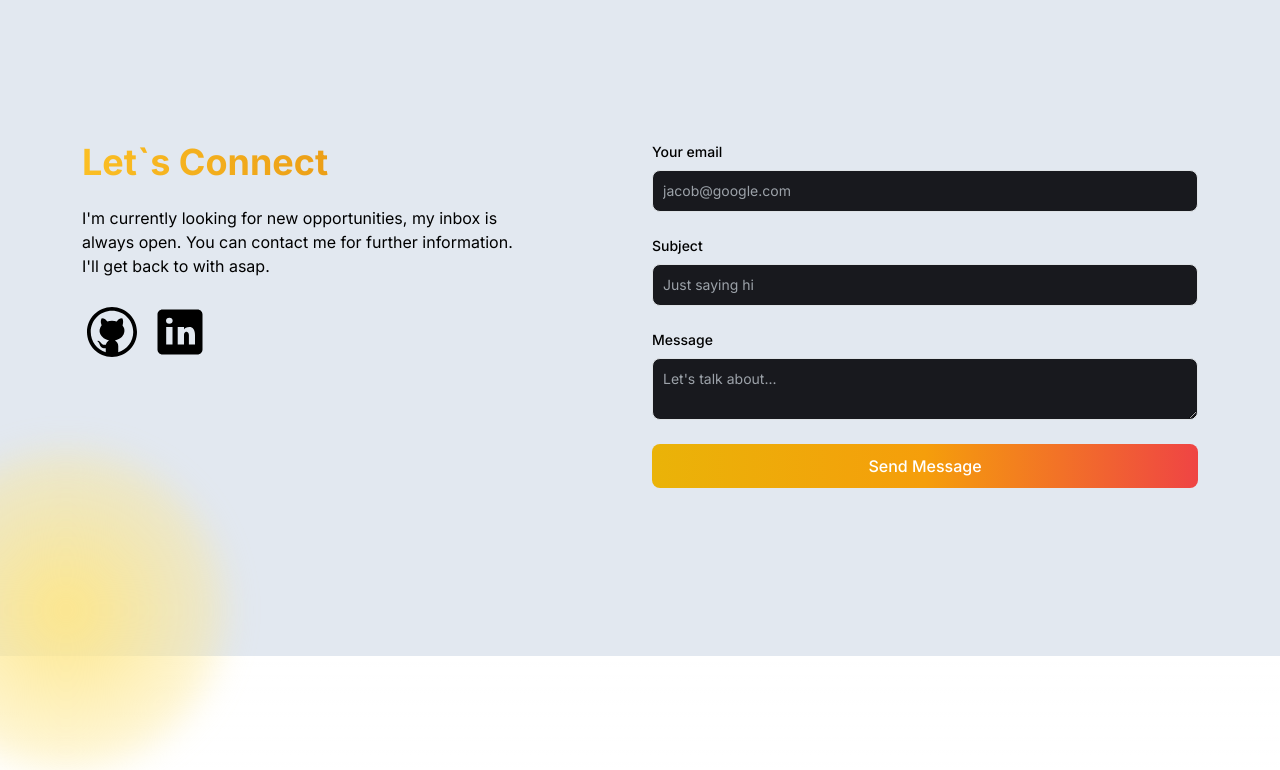
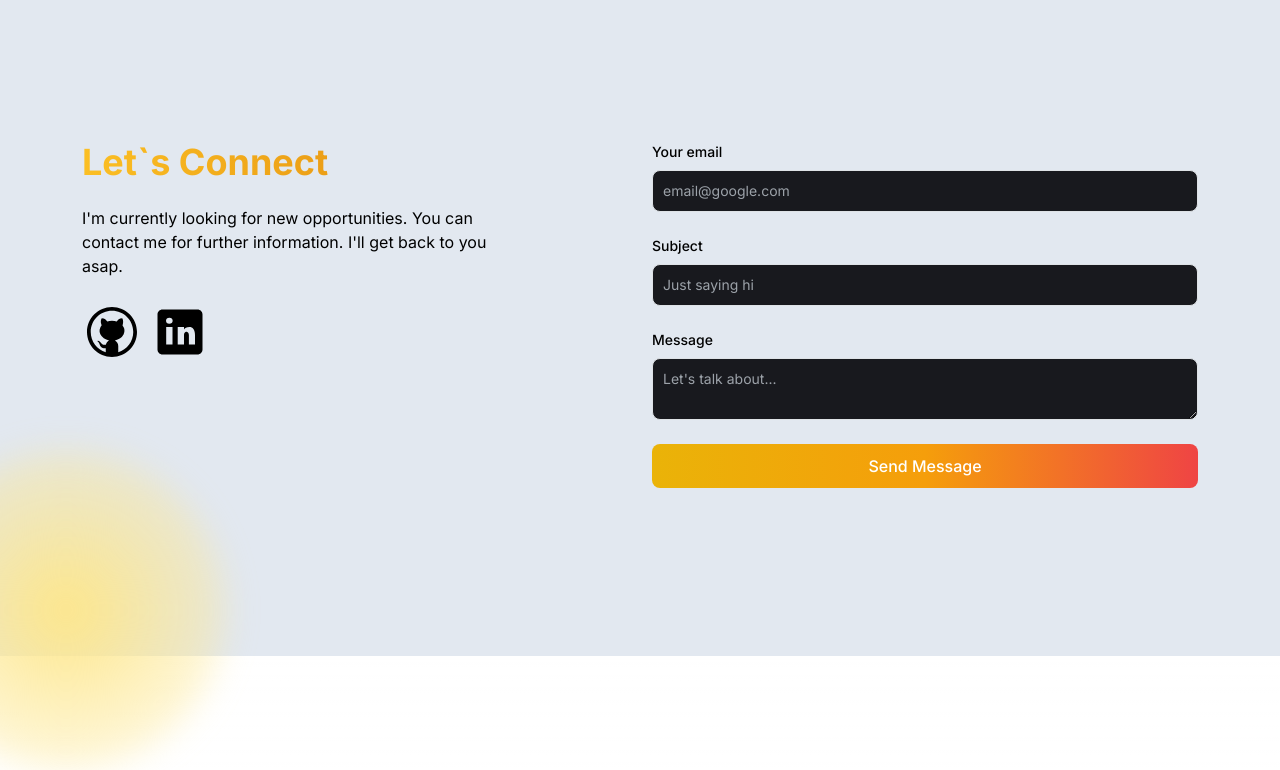
Before and after one commit to MVCorreas/Full-Stack-Portfolio, a Next.js app: page / in a window 1280 px wide. Shown: the part 2528-3298 px from the top of the page. Built offline with nearby package versions, Linux system fonts and the light colour scheme.

Commit message:
Email message corrected

```diff
--- a/app/Components/EmailSection.jsx
+++ b/app/Components/EmailSection.jsx
@@ -235,8 +235,7 @@ export default function EmailSection() {
         </h5>
         <p className="text-black mb-4 max-w-md">
           {" "}
-          I&apos;m currently looking for new opportunities, my inbox is always
-          open. You can contact me for further information. I&apos;ll get back to with asap.
+          I&apos;m currently looking for new opportunities. You can contact me for further information. I&apos;ll get back to you asap.
         </p>
         <div className="socials flex flex-row gap-2">
           <Link href="https://github.com/MVCorreas">
@@ -263,7 +262,7 @@ export default function EmailSection() {
                 id="email"
                 required
                 className="bg-[#18191E] border border-[#33353F] placeholder-[#9CA2A9] text-gray-100 text-sm rounded-lg block w-full p-2.5"
-                placeholder="jacob@google.com"
+                placeholder="email@google.com"
               />
             </div>
             <div className="mb-6">
```
